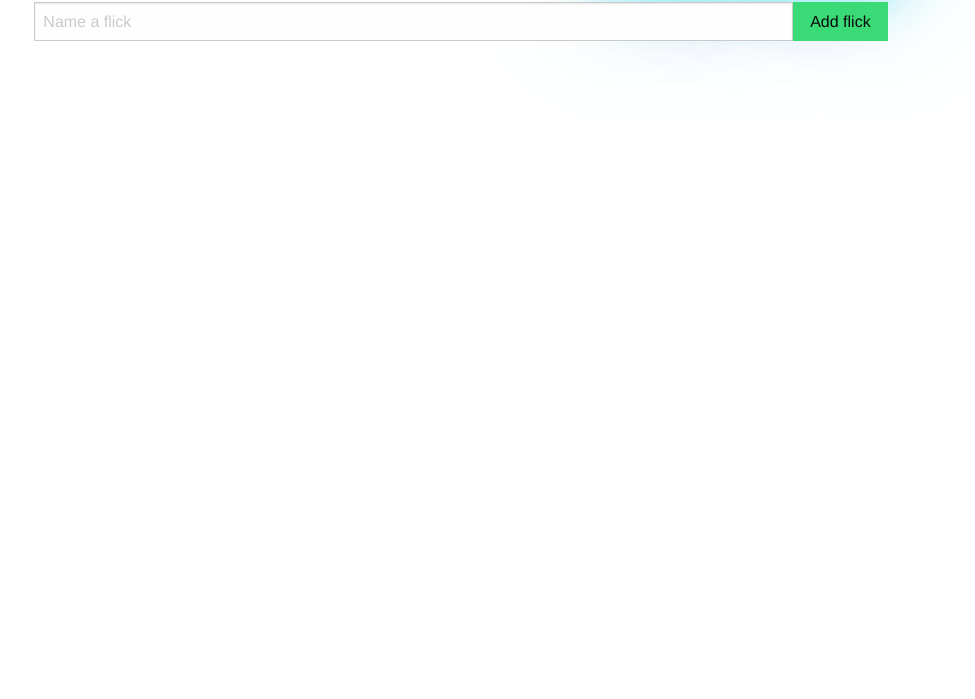
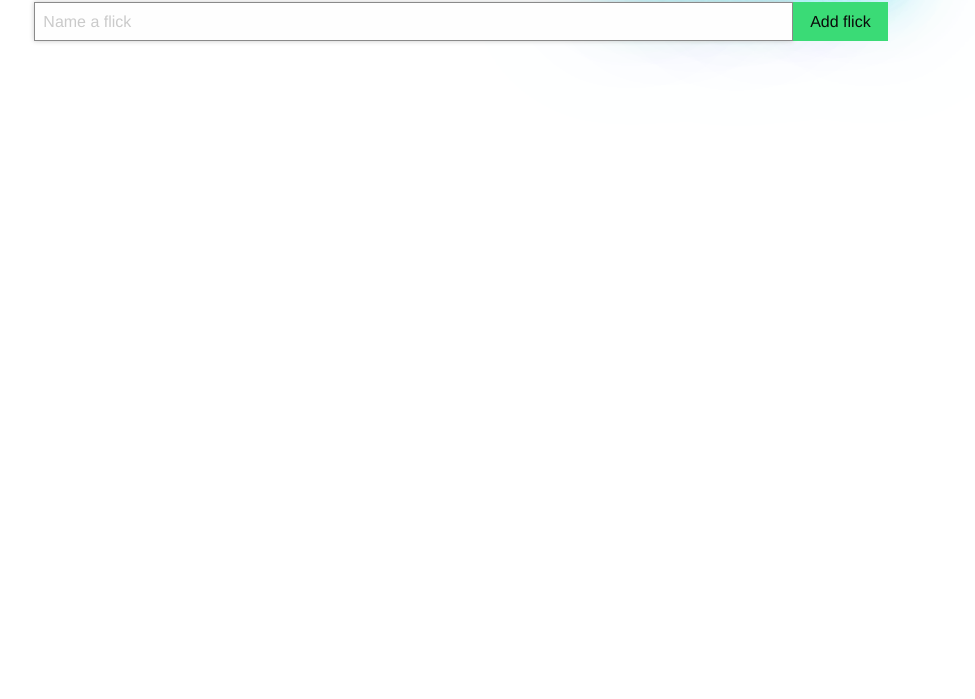
Before and after one commit to xtbc17s3/baywatch, a plain HTML site: page index.html in a window 1280 px wide. Shown: the part 101-800 px from the top of the page, without its empty margins (179-1154 px from the left). Drawn offline with nearby package versions, Linux system fonts and the light colour scheme.

Commit message:
Autofocus and require flick name

```diff
--- a/app.js
+++ b/app.js
@@ -31,6 +31,7 @@ const app = {
     this.list.appendChild(listItem)
 
     this.max ++
+    f.reset()
   },
 }
 
--- a/index.html
+++ b/index.html
@@ -21,6 +21,8 @@
               class="input-group-field"
               name="flickName"
               placeholder="Name a flick"
+              autofocus
+              required
             >
             <div class="input-group-button">
               <button
```
